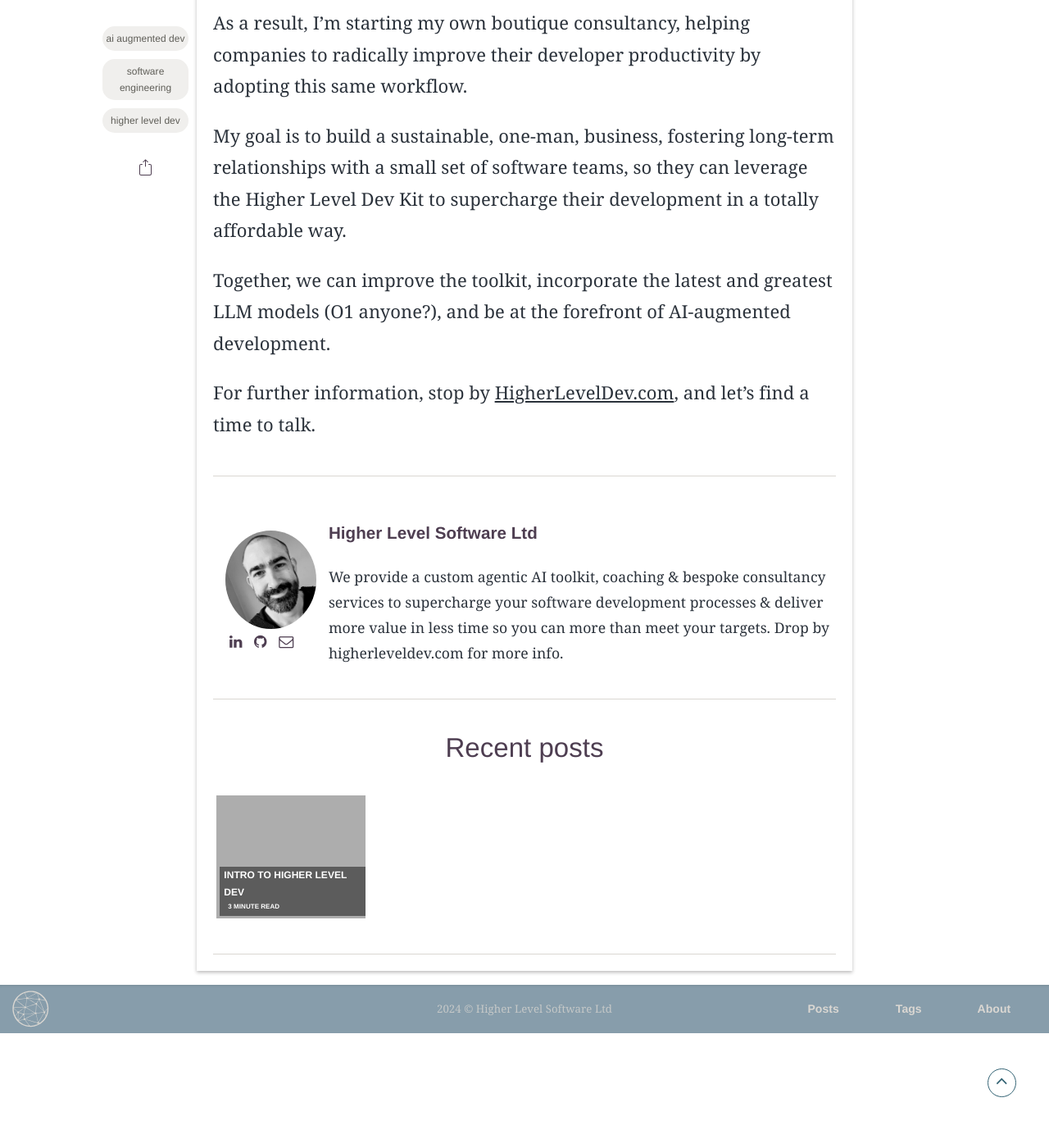
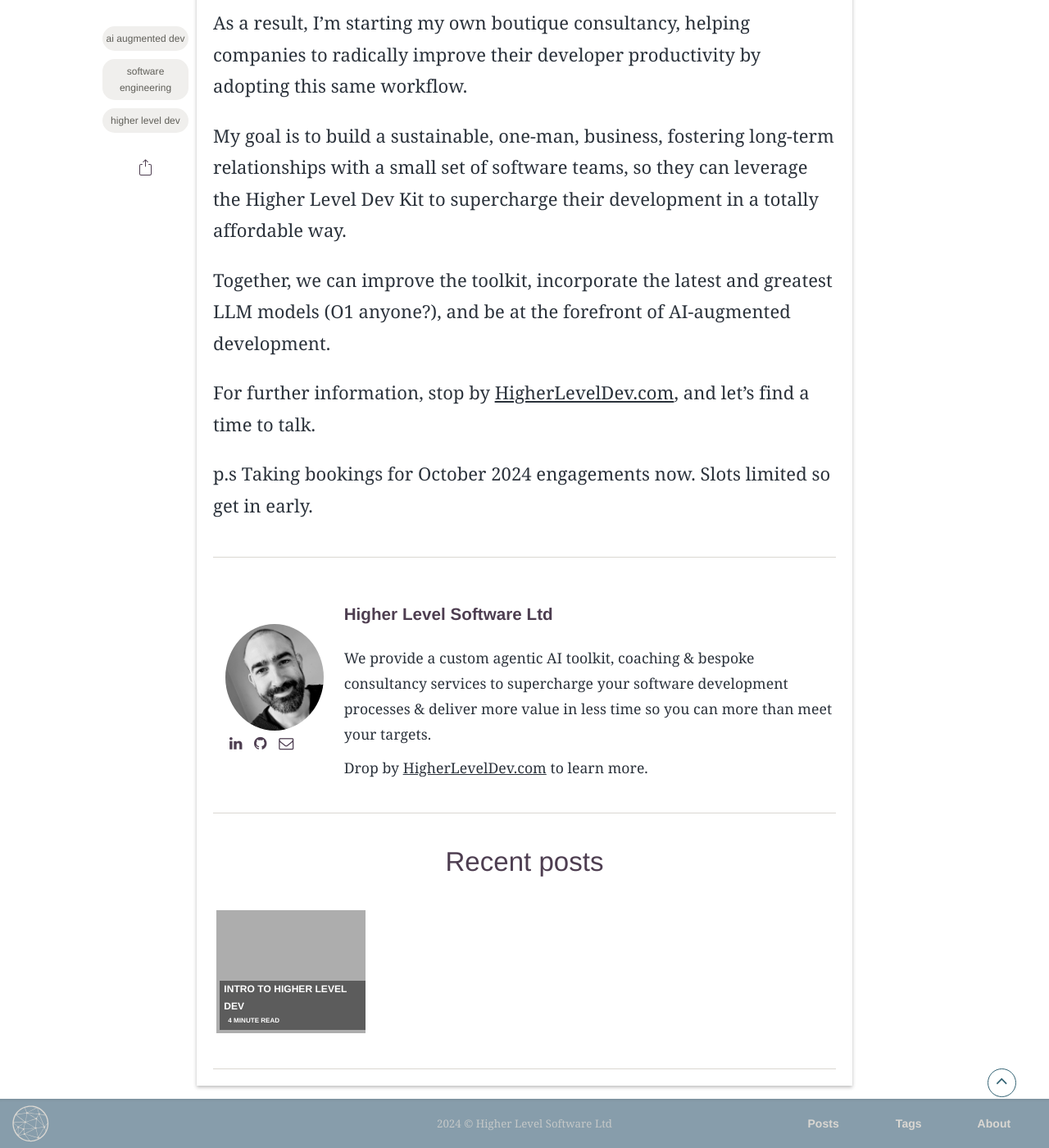
Before and after one commit to HigherLevelDev/higherleveldev.github.io, a Jekyll site: the page built from _posts/2024-09-22-Intro-to-Higher-Level-Dev.md, in a window 1280 px wide and 1400 px high, scrolled down 4342 px. Shown: the whole window at 82% size. Built offline with Jekyll 4.4.1, drawn with Linux system fonts in a browser that asks for light colours; some web fonts are replaced; before the commit the page ends 5602 px from its top, so only the background shows below that; some of the changed text lies outside the part shown; grey boxes are pictures that could not be loaded.

Commit message:
some tweaks to back links

```diff
--- a/_config.yml
+++ b/_config.yml
@@ -26,7 +26,7 @@
 # Author settings
 author: Higher Level Software Ltd # add your name
 author-pic: adam-small.png
-about-author: We provide a custom agentic AI toolkit, coaching & bespoke consultancy services to supercharge your software development processes & deliver more value in less time so you can more than meet your targets. Drop by higherleveldev.com for more info.
+about-author: We provide a custom agentic AI toolkit, coaching & bespoke consultancy services to supercharge your software development processes & deliver more value in less time so you can more than meet your targets.
 
 # Contact links
 email: adam@higherleveldev.com # Add your Email address
--- a/_includes/author-box.html
+++ b/_includes/author-box.html
@@ -24,5 +24,7 @@
   <div class="author-desc">
     <h3>{{site.author}}</h3>
     <p>{{site.about-author}}</p>
+    <p></p>
+    <p>Drop by <a href="https://www.higherleveldev.com/?utm_source=blog&utm_medium=higherlevel.com&utm_campaign=about" target="_blank">HigherLevelDev.com</a> to learn more.</p>
   </div>
 </section>
--- a/_pages/about.html
+++ b/_pages/about.html
@@ -14,6 +14,8 @@
       </div>
       <h3>{{site.author}}</h3>
       <p class="subtitle">{{site.about-author}}</p>
+      <p></p>
+      <p class="subtitle">Drop by <a href="https://www.higherleveldev.com/?utm_source=blog&utm_medium=higherlevel.com&utm_campaign=about" target="_blank">HigherLevelDev.com</a> to learn more.</p>
     </section>
     <section class="about-body">
       <ul class="contact-list">
--- a/_posts/2024-09-22-Intro-to-Higher-Level-Dev.md
+++ b/_posts/2024-09-22-Intro-to-Higher-Level-Dev.md
@@ -68,3 +68,5 @@
 Together, we can improve the toolkit, incorporate the latest and greatest LLM models (O1 anyone?), and be at the forefront of AI-augmented development.
 
 For further information, stop by <a href="https://higherleveldev.com" target="_blank">HigherLevelDev.com</a>, and let's find a time to talk.
+
+p.s Taking bookings for October 2024 engagements now. Slots limited so get in early.
```
